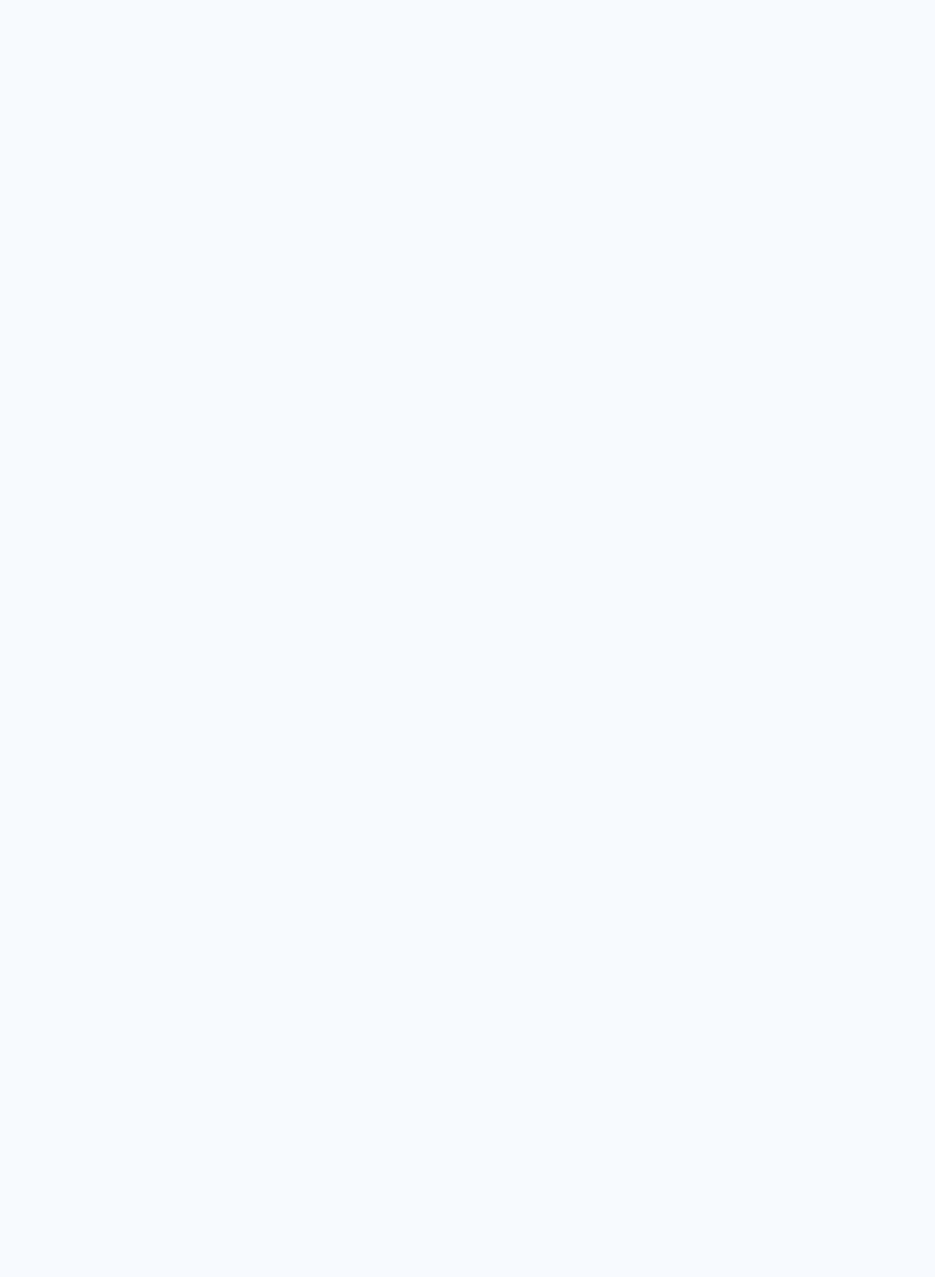
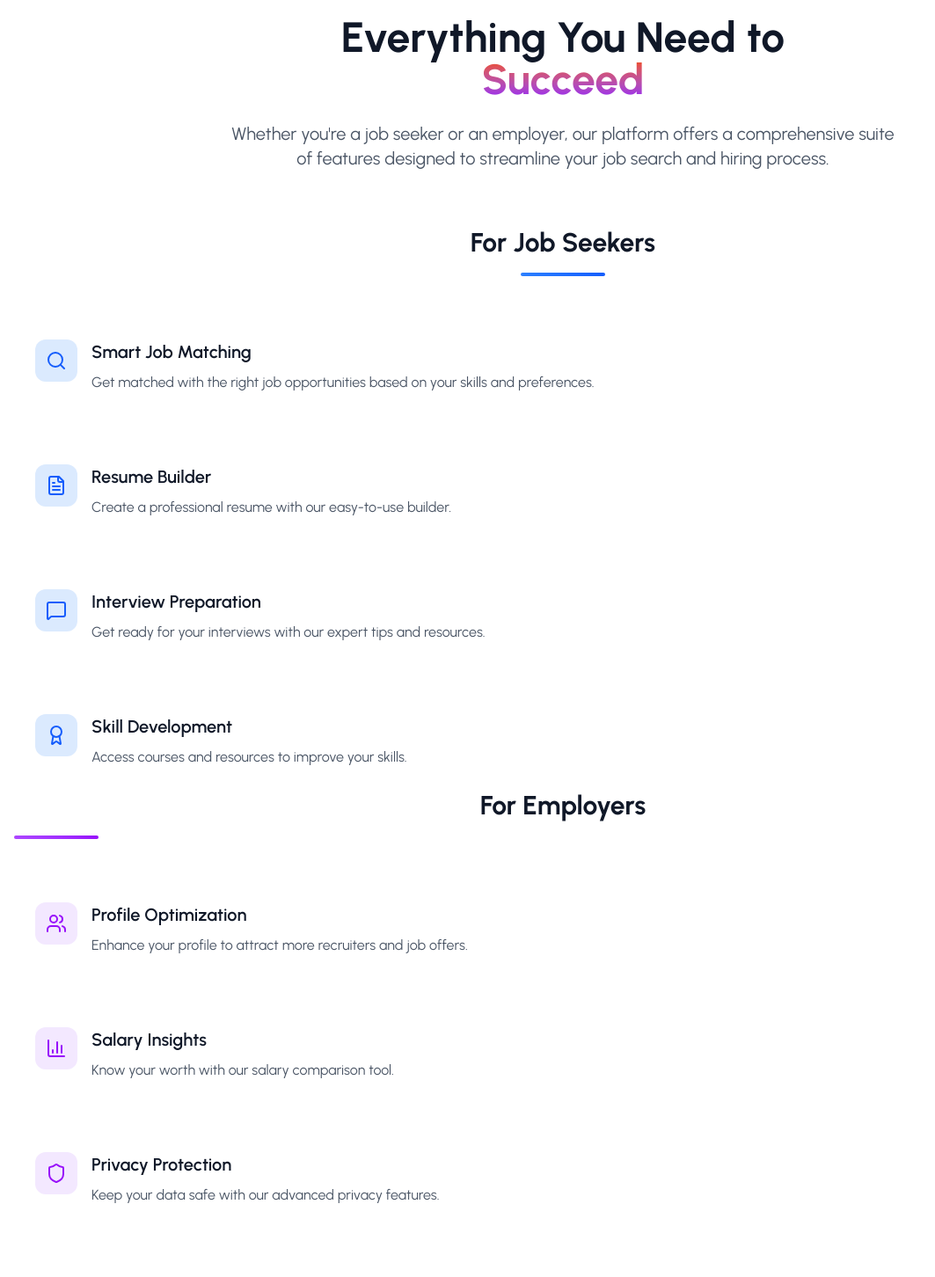
Before and after one commit to SamilMoret/Recruiting-Platform, a React (Vite) app in the folder client/: page / in a window 1280 px wide. Shown: the part 900-2352 px from the top of the page at 88% size, without its empty margins (0-1063 px from the left). Before the commit the page ends 838 px from the top, so only its background shows below. Built offline with nearby package versions, Linux system fonts and the light colour scheme.

Commit message:
move folder to src and add more hardcoded data for testing

```diff
--- a/client/src/pages/LandingPage/LandingPage.jsx
+++ b/client/src/pages/LandingPage/LandingPage.jsx
@@ -1,12 +1,16 @@
 import React from 'react'
 import Header from './components/Header'
 import Hero from './components/Hero'
+import Features from './components/Features'
+import Analytics from './components/Analytics'
 
 const LandingPage = () => {
   return (
-      <div className='min-h-screen'>
+      <div className='min-h-screen mb-[100vh]'>
         <Header />
         <Hero />
+        <Features />
+        <Analytics />
       </div>
   )
 }
--- /dev/null
+++ b/client/src/pages/LandingPage/components/Analytics.jsx
@@ -0,0 +1,9 @@
+import React from 'react'
+
+const Analytics = () => {
+  return (
+    <div>Analytics</div>
+  )
+}
+
+export default Analytics
--- /dev/null
+++ b/client/src/pages/LandingPage/components/Features.jsx
@@ -0,0 +1,76 @@
+import React from 'react'
+import { employerFeatures, jobSeekerFeatures } from '../../../utils/data'
+
+const Features = () => {
+  return (
+    <section className="py-20 bg-white relative overflow-hidden">
+      <div className="container mx-auto px-4 relative z-10">
+        <div className=" text-center mb-16">
+          <h2 className="text-4xl md:text-5xl font-bold text-gray-900 mb-6">
+              Everything You Need to
+              <span className='block bg-gradient-to-b from-orange-600 to-purple-600 bg-clip-text text-transparent'>
+                Succeed
+              </span>
+          </h2>
+          <p className="text-xl text-gray-600 max-w-3xl mx-auto">
+              Whether you're a job seeker or an employer, our platform offers a
+              comprehensive suite of features designed to streamline your job search and hiring process.
+          </p>
+        </div>
+
+        <div className="text-xl text-gray-600 max-w-3xl mx-auto "></div>
+        {/* Job Seekers and Employer Sections */}
+        <div>
+          {/* Job Seekers Section */}
+          <div>
+            <div className="text-center mb-12">
+              <h3 className="text-3xl font-bold text-gray-900 mb-4">For Job Seekers</h3>
+              <div className="w-24 h-1 bg-gradient-to-r from-blue-500 to-blue-600 mx-auto rounded-full" />
+            </div>
+            <div className="space-y-8">
+              {jobSeekerFeatures.map((feature, index) => (
+                <div
+                  key={index}
+                  className="group flex items-start space-x-4 p-6 rounded-2xl hover:bg-blue-50 transition-all duration-300 cursor-pointer"
+                >
+                  <div className="flex-shrink-0 w-12 h-12 bg-blue-100 rounded-xl flex items-center justify-center group-hover:bg-blue-200 transition-colors">
+                    <feature.icon className="w-6 h-6 text-blue-600" />
+                  </div>
+                  <div>
+                    <h4 className="text-xl font-semibold text-gray-900 mb-2">{feature.title}</h4>
+                    <p className="text-gray-600 leading-relaxed">{feature.description}</p>
+                  </div>
+                </div>
+              ))}
+            </div>
+          </div>
+          {/* Employer Section */}
+          <div>
+            <div className="text-center mb-12">
+              <h3 className="text-3xl font-bold text-gray-900 mb-4">For Employers</h3>
+              <div className="w-24 h-1 bg-gradient-to-r from-purple-500 to-purple-600 rounded-full " />
+            </div>
+            <div className="space-y-8">
+              {employerFeatures.map((feature, index) => (
+                <div
+                  key={index}
+                  className="group flex items-start space-x-4 p-6 rounded-2xl hover:bg-purple-50 transition-all duration-300 cursor-pointer"
+                >
+                  <div className="flex-shrink-0 w-12 h-12 bg-purple-100 rounded-xl flex items-center justify-center group-hover:bg-purple-200 transition-colors">
+                    <feature.icon className="w-6 h-6 text-purple-600" />
+                  </div>
+                  <div>
+                    <h4 className="text-xl font-semibold text-gray-900 mb-2">{feature.title}</h4>
+                    <p className="text-gray-600 leading-relaxed">{feature.description}</p>
+                  </div>
+                </div>
+              ))}
+            </div>
+          </div>
+        </div>
+      </div>
+    </section>
+  )
+}
+
+export default Features
--- /dev/null
+++ b/client/src/utils/data.js
@@ -0,0 +1,99 @@
+import {
+  Search,
+  Users,
+  FileText,
+  MessageSquare,
+  BarChart3,
+  Shield,
+  Clock,
+  Award,
+  Briefcase,
+  Building2,
+  LayoutDashboard,
+  Plus,
+} from "lucide-react";
+
+export const jobSeekerFeatures = [
+  {
+    icon: Search,
+    title: "Smart Job Matching",
+    description:
+      "Get matched with the right job opportunities based on your skills and preferences.",
+  },
+  {
+    icon: FileText,
+    title: "Resume Builder",
+    description: "Create a professional resume with our easy-to-use builder.",
+  },
+  {
+    icon: MessageSquare,
+    title: "Interview Preparation",
+    description:
+      "Get ready for your interviews with our expert tips and resources.",
+  },
+  {
+    icon: Award,
+    title: "Skill Development",
+    description: "Access courses and resources to improve your skills.",
+  },
+];
+export const employerFeatures = [
+  {
+    icon: Users,
+    title: "Profile Optimization",
+    description:
+      "Enhance your profile to attract more recruiters and job offers.",
+  },
+  {
+    icon: BarChart3,
+    title: "Salary Insights",
+    description: "Know your worth with our salary comparison tool.",
+  },
+  {
+    icon: Shield,
+    title: "Privacy Protection",
+    description: "Keep your data safe with our advanced privacy features.",
+  },
+  {
+    icon: Clock,
+    title: "Application Tracking",
+    description: "Stay organized with our application tracking system.",
+  },
+];
+
+// Navigation items configuration
+export const NAVIGATION_MENU = [
+  { id: "employer-dashboard", name: "Dashboard", icon: LayoutDashboard },
+  { id: "post-job", name: "Post a Job", icon: Plus },
+  { id: "manage-jobs", name: "Manage Jobs", icon: Briefcase },
+  { id: "company-profile", name: "Company Profile", icon: Building2 },
+];
+
+// categories and job types
+export const CATEGORIES = [
+  { value: "Engineering", label: "Engineering" },
+  { value: "Marketing", label: "Marketing" },
+  { value: "Sales", label: "Sales" },
+  { value: "Design", label: "Design" },
+  { value: "Finance", label: "Finance" },
+  { value: "IT & Software", label: "IT & Software" },
+  { value: "Customer-service", label: "Customer Service" },
+  { value: "Product", label: "Product" },
+  { value: "Operations", label: "Operations" },
+  { value: "HR", label: "Human Resources" },
+  { value: "Other", label: "Other" },
+];
+
+export const JOB_TYPES = [
+  { value: "Full-time", label: "Full-time" },
+  { value: "Part-time", label: "Part-time" },
+  { value: "Contract", label: "Contract" },
+  { value: "Temporary", label: "Temporary" },
+  { value: "Internship", label: "Internship" },
+];
+
+export const SALARY_RANGES = [
+  "Less than $1000",
+  "$1000 - $15,000",
+  "More than $15,000",
+];
```
Also changed, not shown: client/src/pages/utils/uploadImage.js (deleted), client/src/utils/apiPaths.js (added), client/src/utils/axiosInstance.js (added), client/src/utils/helper.js (added), client/src/utils/uploadImage.js (added).
